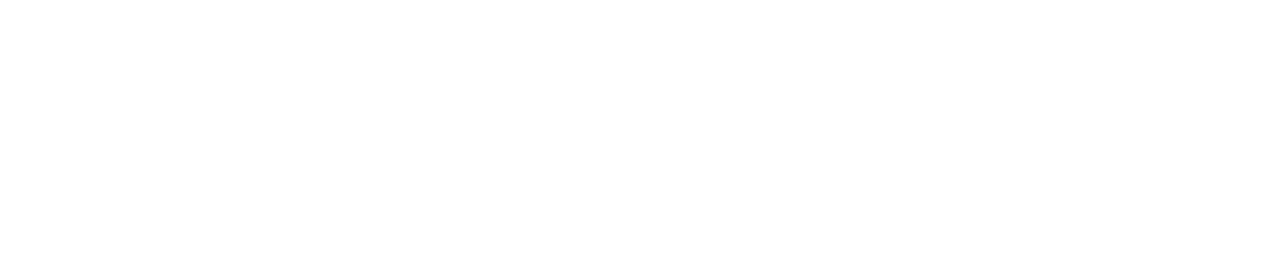
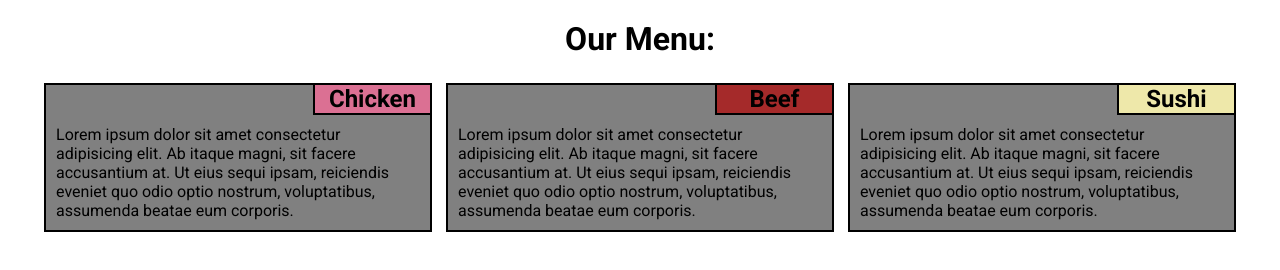
Before and after one commit to G-Milzink/RISA_MASTERCLASS, a plain HTML site: page module2_solution/index.html in a window 1280 px wide. Drawn offline with Linux system fonts and the light colour scheme.

Commit message:
assignment complete

```diff
--- /dev/null
+++ b/module2_solution/assets/CSS/styles.css
@@ -0,0 +1,68 @@
+@import url('https://fonts.googleapis.com/css2?family=Roboto:ital,wght@0,100;0,300;0,400;0,500;0,700;0,900;1,100;1,300;1,400;1,500;1,700;1,900&display=swap');
+
+* {
+    margin: 0;
+    padding: 0;
+    /* box-sizing: border-box; */
+    text-align: center;
+}
+
+body {
+    font-family: Roboto;
+}
+
+/* base styling */
+
+h1 {
+    margin: 20px;
+}
+
+.menu_section {
+    width: 30%;
+    margin: 5px;
+    border: 2px solid black;
+    background-color: gray;
+}
+
+h2 {
+    width: 30%;
+    float: right;
+    border: 2px solid black;
+    border-top: 0px; border-right: 0px;
+}
+
+#chicken_header {
+    background-color: palevioletred;
+}
+
+#beef_header {
+    background-color: brown;
+}
+
+#sushi_header {
+    background-color: palegoldenrod;
+}
+
+p {
+    clear: right;
+    text-align: left;
+    padding: 10px;
+}
+
+/* responsive design */
+
+@media only screen and (min-width: 992px)
+{
+    .menu_section {display: inline-block;}
+}
+
+@media only screen and (min-width: 769px) and  (max-width: 991px)
+{
+
+    #chicken_section, #beef_section {width: 45%; display: inline-block;}
+    #sushi_section {width: 92.25%; display: inline-block; margin: 15px auto auto auto;}
+}
+
+@media only screen and (max-width: 768px) {
+    .menu_section {display: block; width: 90%; margin: auto; margin-bottom: 15px;}
+}
--- a/module2_solution/index.html
+++ b/module2_solution/index.html
@@ -1,11 +1,48 @@
 <!DOCTYPE html>
 <html lang="en">
+
 <head>
     <meta charset="UTF-8">
     <meta name="viewport" content="width=device-width, initial-scale=1.0">
     <title>Document</title>
+    <link rel="stylesheet" href="./assets/CSS/styles.css">
 </head>
+
 <body>
+    <header>
+        <h1>Our Menu:</h1>
+    </header>
+    <section>
+        <div>
+            <div class="menu_section" id="chicken_section">
+                <h2  id="chicken_header">Chicken</h2>
+                <p>
+                    Lorem ipsum dolor sit amet consectetur adipisicing elit.
+                    Ab itaque magni, sit facere accusantium at.
+                    Ut eius sequi ipsam, reiciendis eveniet quo odio optio nostrum,
+                    voluptatibus, assumenda beatae eum corporis.
+                </p>
+            </div>
+            <div class="menu_section" id="beef_section">
+                <h2  id="beef_header">Beef</h2>
+                <p>
+                    Lorem ipsum dolor sit amet consectetur adipisicing elit.
+                    Ab itaque magni, sit facere accusantium at.
+                    Ut eius sequi ipsam, reiciendis eveniet quo odio optio nostrum,
+                    voluptatibus, assumenda beatae eum corporis.
+                </p>
+            </div>
+            <div class="menu_section" id="sushi_section">
+                <h2  id="sushi_header">Sushi</h2>
+                <p>
+                    Lorem ipsum dolor sit amet consectetur adipisicing elit.
+                    Ab itaque magni, sit facere accusantium at.
+                    Ut eius sequi ipsam, reiciendis eveniet quo odio optio nostrum,
+                    voluptatibus, assumenda beatae eum corporis.
+                </p>
+            </div>
+        </div>
+    </section>
+</body>
 
-</body>
 </html>
```
